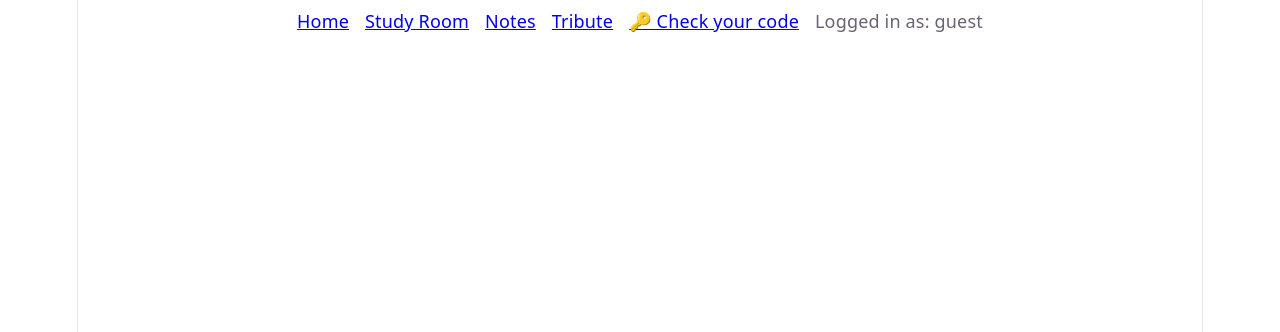
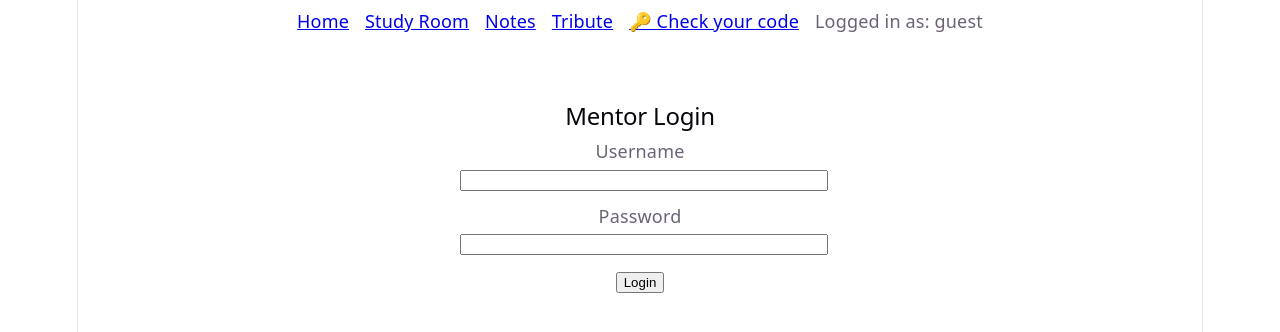
Before and after one commit to AshuJavaDev/padhakugang-react, a React (Vite) app: page /admin/login in a window 1280 px wide. Shown: the top 332 px of the page. Built offline with nearby package versions, Linux system fonts and the light colour scheme.

Commit message:
Stage E1: mentor login page, token storage, dashboard guard

```diff
--- /dev/null
+++ b/src/AdminDashboard.jsx
@@ -0,0 +1,35 @@
+import { Navigate, useNavigate } from "react-router-dom";
+import { readAdminSession, clearAdminSession } from "./adminAuth.js";
+
+function AdminDashboard() {
+  const navigate = useNavigate();
+  const session = readAdminSession();
+
+  // Guarded door: no valid (or expired) session → login page
+  if (!session) {
+    return <Navigate to="/admin/login" replace />;
+  }
+
+  function handleLogout() {
+    clearAdminSession();
+    navigate("/admin/login", { replace: true });
+  }
+
+  return (
+    <div style={{ padding: 20 }}>
+      <h2>Mentor Dashboard</h2>
+      <p>
+        Logged in as <b>{session.username}</b> ({session.role})
+      </p>
+      <p>
+        Rooms:{" "}
+        {session.role === "SUPER_ADMIN"
+          ? "All rooms"
+          : session.assignedRooms.join(", ")}
+      </p>
+      <button onClick={handleLogout}>Logout</button>
+    </div>
+  );
+}
+
+export default AdminDashboard;
--- /dev/null
+++ b/src/AdminLogin.jsx
@@ -0,0 +1,82 @@
+import { useState } from "react";
+import { useNavigate, Navigate } from "react-router-dom";
+import { saveAdminSession, readAdminSession } from "./adminAuth.js";
+
+const API = "http://localhost:8080";
+
+function AdminLogin() {
+  const navigate = useNavigate();
+  const [username, setUsername] = useState("");
+  const [password, setPassword] = useState("");
+  const [error, setError] = useState("");
+  const [loading, setLoading] = useState(false);
+
+  // Already logged in? Skip the login page.
+  if (readAdminSession()) {
+    return <Navigate to="/admin" replace />;
+  }
+
+  async function handleLogin(e) {
+    e.preventDefault();
+    setError("");
+    if (!username.trim() || !password) {
+      setError("Please enter username and password.");
+      return;
+    }
+    setLoading(true);
+    try {
+      const res = await fetch(`${API}/auth/login`, {
+        method: "POST",
+        headers: { "Content-Type": "application/json" },
+        body: JSON.stringify({ username: username.trim(), password }),
+      });
+      if (!res.ok) {
+        const msg = await res.text(); // our backend sends errors as plain text
+        setError(msg || "Login failed. Please try again.");
+        return;
+      }
+      const data = await res.json(); // success is JSON
+      saveAdminSession(data);
+      navigate("/admin", { replace: true });
+    } catch (err) {
+      setError("Cannot reach the server. Is the backend running?");
+    } finally {
+      setLoading(false);
+    }
+  }
+
+  return (
+    <div style={{ maxWidth: 360, margin: "40px auto", padding: 20 }}>
+      <h2>Mentor Login</h2>
+      <form onSubmit={handleLogin}>
+        <div style={{ marginBottom: 12 }}>
+          <label>Username</label>
+          <br />
+          <input
+            value={username}
+            onChange={(e) => setUsername(e.target.value)}
+            autoComplete="username"
+            style={{ width: "100%" }}
+          />
+        </div>
+        <div style={{ marginBottom: 12 }}>
+          <label>Password</label>
+          <br />
+          <input
+            type="password"
+            value={password}
+            onChange={(e) => setPassword(e.target.value)}
+            autoComplete="current-password"
+            style={{ width: "100%" }}
+          />
+        </div>
+        {error && <p style={{ color: "red" }}>{error}</p>}
+        <button type="submit" disabled={loading}>
+          {loading ? "Logging in..." : "Login"}
+        </button>
+      </form>
+    </div>
+  );
+}
+
+export default AdminLogin;
--- a/src/App.jsx
+++ b/src/App.jsx
@@ -6,6 +6,8 @@ import Nav from './Nav.jsx'
 import StudyRoom from './StudyRoom.jsx'
 import TributeSection from './TributeSection.jsx'
 import CheckCode from './CheckCode.jsx'
+import AdminLogin from './AdminLogin.jsx'
+import AdminDashboard from './AdminDashboard.jsx'
 
 
 function App() {
@@ -21,6 +23,8 @@ function App() {
         <Route path = "/studyroom" element = {<StudyRoom />} />
         <Route path = "/tribute" element = {<TributeSection />} />
         <Route path = "/check" element = {<CheckCode />} />
+        <Route path = "/admin/login" element = {<AdminLogin />} />
+        <Route path = "/admin" element = {<AdminDashboard />} />
       </Routes>
     </div>
     </UserContext.Provider>
--- /dev/null
+++ b/src/adminAuth.js
@@ -0,0 +1,41 @@
+const KEY = "pg_admin";
+
+export function saveAdminSession(data)  {
+    try {
+        localStorage.setItem(KEY, JSON.stringify(data));
+    }   catch (e)  {
+        // private window / storage blocked - login just won't be remembered
+    }
+}
+
+export function clearAdminSession()  {
+    try  {
+        localStorage.removeItem(KEY);
+    }   catch (e)  {}
+}
+
+function isExpired(token)  {
+    try  {
+       // JWT uses "base64url" (- and _) — convert to normal base64 for atob
+       const part = token.split(".")[1].replace(/-/g, "+").replace(/_/g, "/");
+       const payload = JSON.parse(atob(part));
+       return payload.exp * 1000 < Date.now(); //exp is in seconds, Date.now() is in milliseconds
+    }       catch (e)  {
+        return true; // can't read it -> treat as expired
+    }
+}
+
+export function readAdminSession()  {
+    try {
+        const raw = localStorage.getItem(KEY);
+        if(!raw) return null;
+        const session = JSON.parse(raw);
+        if(!session.token || isExpired(session.token))  {
+            clearAdminSession();
+            return null;
+        }
+        return session;
+    }   catch (e)  {
+        return null;
+    }
+}
```
